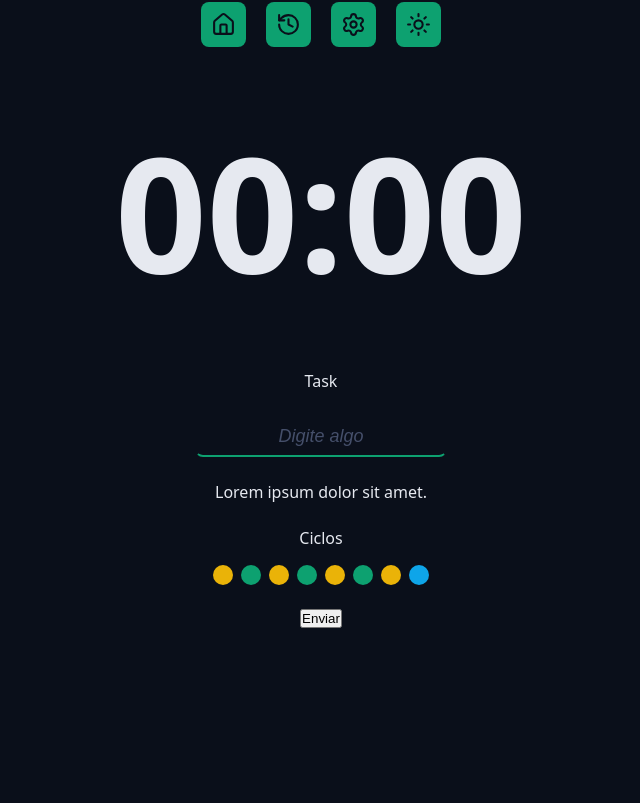
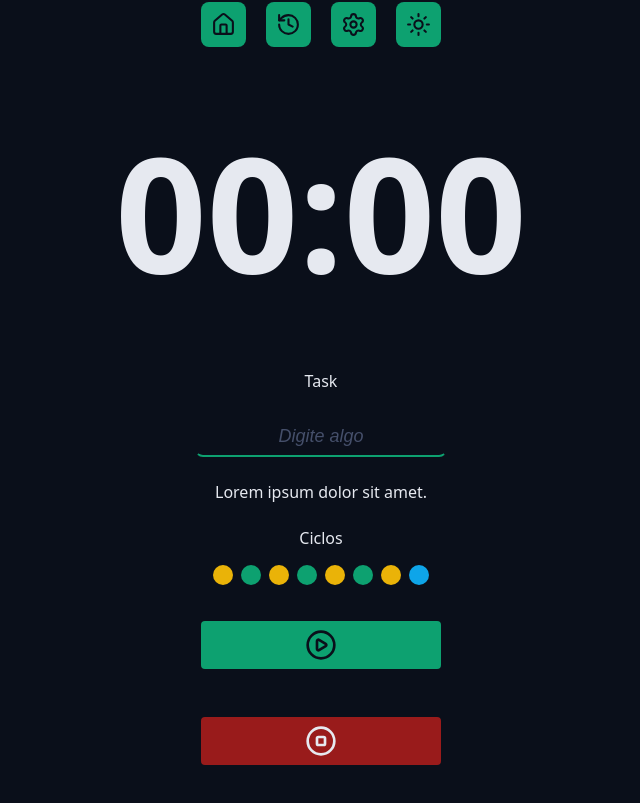
Before and after one commit to AndDevCarv/chronos-project, a React (Vite) app: page / in a window 1280 px wide. Shown: the part 227-1030 px from the top of the page, without its empty margins (319-959 px from the left). Before the commit the page ends 905 px from the top, so only its background shows below. Built offline with nearby package versions, Linux system fonts and the light colour scheme.

Commit message:
estilizacao do defaultButton

```diff
--- a/src/App.tsx
+++ b/src/App.tsx
@@ -7,6 +7,8 @@
 import { CountDown } from "./components/CountDown";
 import { DefaultInput } from "./components/DefaultInput";
 import { Cycle } from "./components/Cycles/Cycle";
+import { DefaultButton } from "./components/DeafultButton";
+import { PlayCircleIcon, StopCircleIcon } from "lucide-react";
 
 export function App() {
   return (
@@ -23,16 +25,22 @@
       <Container>
         <form className="form">
           <div className="formRow">
-            <DefaultInput id="meuInput" type="string" labelText="Task" placeholder="Digite algo" />
+            <DefaultInput
+              id="meuInput"
+              type="string"
+              labelText="Task"
+              placeholder="Digite algo"
+            />
           </div>
           <div className="formRow">
             <p>Lorem ipsum dolor sit amet.</p>
           </div>
           <div className="formRow">
-            <Cycle/>
+            <Cycle />
           </div>
           <div className="formRow">
-            <button>Enviar</button>
+            <DefaultButton icon={<PlayCircleIcon />} />
+            <DefaultButton icon={<StopCircleIcon />} color="red" />
           </div>
         </form>
       </Container>
--- a/src/components/DeafultButton/index.tsx
+++ b/src/components/DeafultButton/index.tsx
@@ -3,12 +3,17 @@
 
 type DefaultButtonProps = {
   icon: React.ReactNode;
+  color?: "green" | "red";
 } & React.ComponentProps<"button">;
 
-export function DefaultButton({ icon, ...props }: DefaultButtonProps) {
+export function DefaultButton({
+  color = "green",
+  icon,
+  ...props
+}: DefaultButtonProps) {
   return (
     <>
-      <button className={styles.button} {...props}>
+      <button className={`${styles.button} ${styles[color]}`} {...props}>
         {icon}
       </button>
     </>
--- a/src/components/DeafultButton/styles.module.css
+++ b/src/components/DeafultButton/styles.module.css
@@ -0,0 +1,31 @@
+.button {
+  border: none;
+  min-width: 24rem;
+  border-radius: 0.4rem;
+  padding: 0.8rem;
+  display: flex;
+  align-items: center;
+  justify-content: center;
+  margin: 1.2rem;
+}
+
+.button svg {
+  width: 3.2rem;
+  height: 3.2rem;
+}
+
+.button:hover {
+  transition: all 0.2s ease-in-out;
+  filter: brightness(70%);
+  cursor: pointer;
+}
+
+.green {
+  background: var(--primary);
+  color: var(--text-over-primary);
+}
+
+.red {
+  background: var(--error);
+  color: var(--text-over-error);
+}
```
